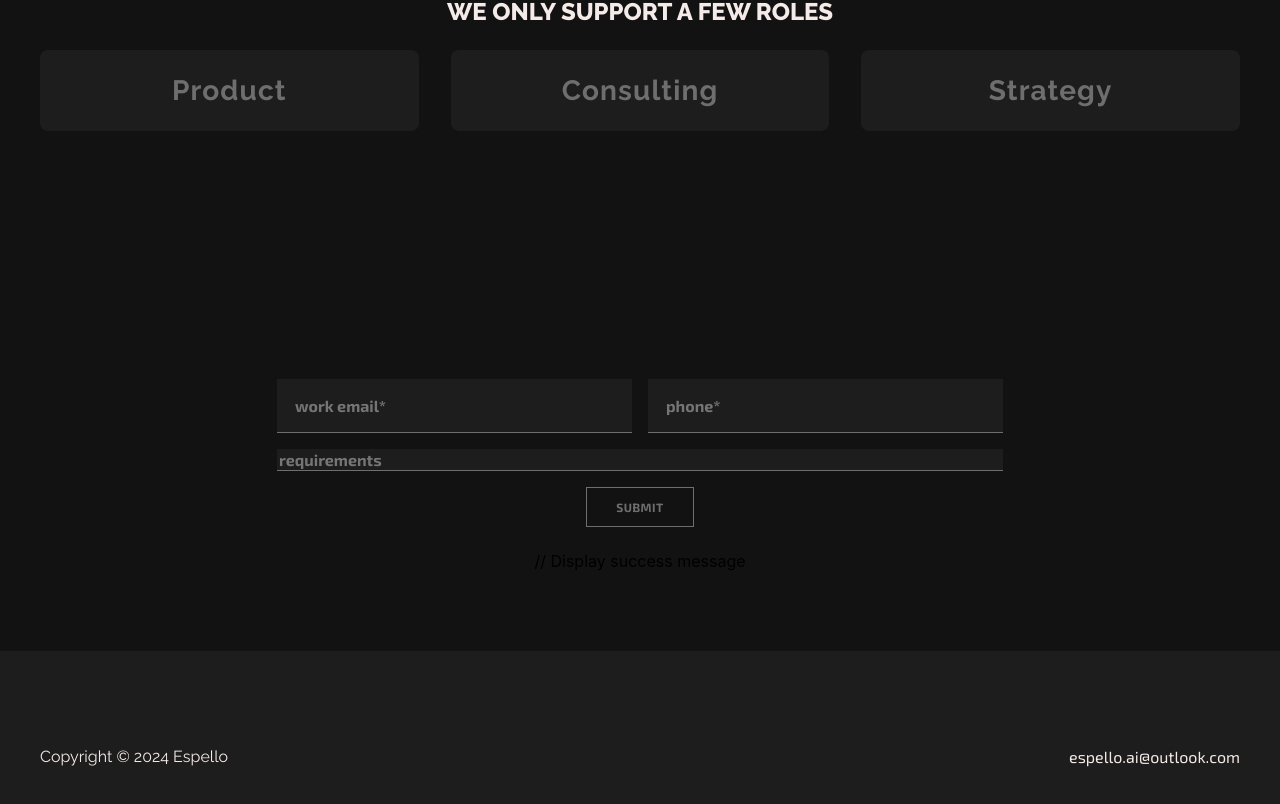
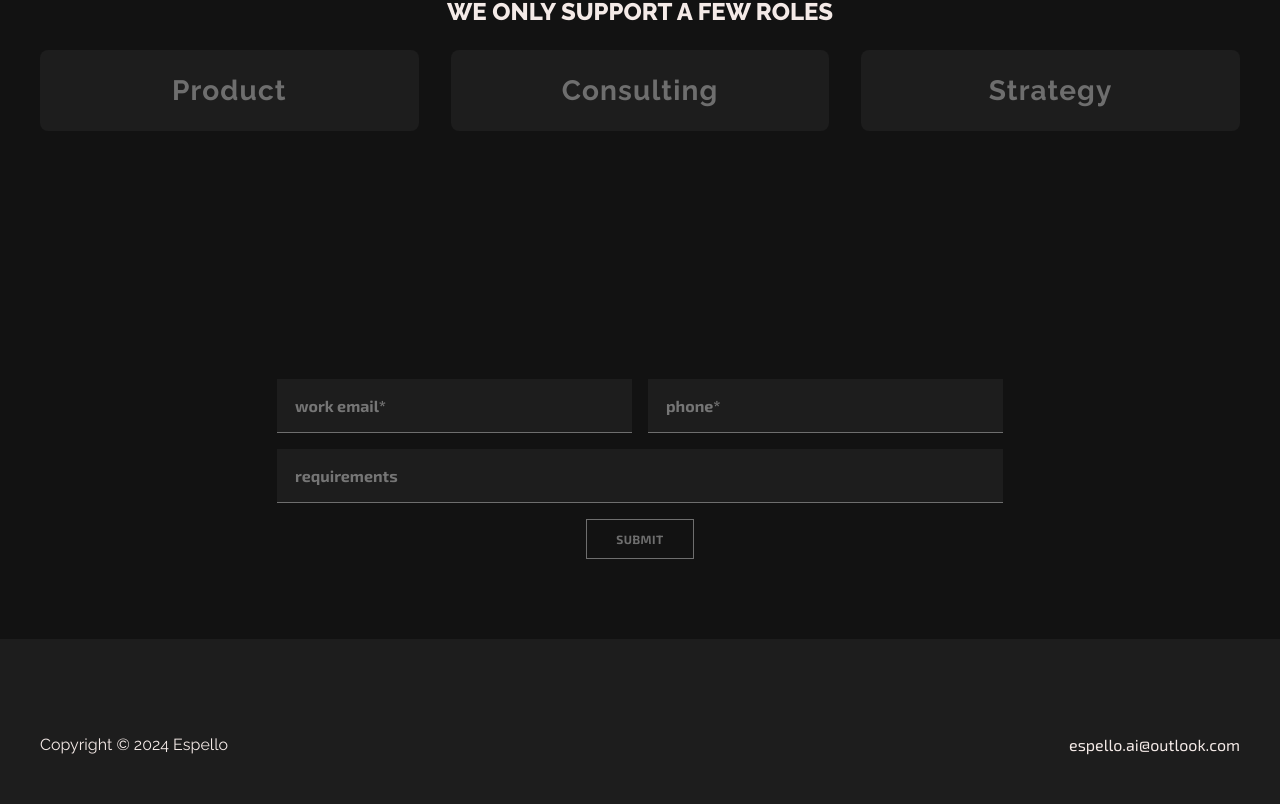
Before and after one commit to Kanespello/espello-frontend, a React (Create React App) app in the folder espello-web/: page / in a window 1280 px wide. Shown: the part 2725-3529 px from the top of the page. Built offline with nearby package versions, Linux system fonts and the light colour scheme; the HTML template or start-up script is replaced by a standard one.

Commit message:
fixing ui unwanted comment text

```diff
--- a/espello-web/src/components/Home/EnterpriseForm/index.css
+++ b/espello-web/src/components/Home/EnterpriseForm/index.css
@@ -127,7 +127,8 @@
 }
 
 .enterprise-form-2-1-left-email,
-.enterprise-form-2-1-left-phone {
+.enterprise-form-2-1-left-phone,
+.enterprise-form-2-1-2-requirements {
     display: flex;
     padding: 16px;
     justify-content: center;
--- a/espello-web/src/components/Home/EnterpriseForm/index.tsx
+++ b/espello-web/src/components/Home/EnterpriseForm/index.tsx
@@ -11,6 +11,17 @@ const EnterpriseForm: FC<EnterpriseFormProps> = ({ targetRef }) => {
     const [requirements, setRequirements] = useState('');
     const [successMessage, setSuccessMessage] = useState('');  // State for handling success message
 
+    const resetSuccessMessage = () =>{
+        setTimeout(()=>{
+            setSuccessMessage('');
+        },2000);
+    }
+
+    const resetFields = () =>{
+        setEmail('');  // Clear email field
+        setPhone('');  // Clear phone field
+        setRequirements('');  // Clear requirements field
+    }
     const handleSubmit = async (event: React.MouseEvent<HTMLDivElement, MouseEvent>) => {
         event.preventDefault();
 
@@ -36,13 +47,13 @@ const EnterpriseForm: FC<EnterpriseFormProps> = ({ targetRef }) => {
             const result = await response.json();
             console.log('Success:', result);
             setSuccessMessage('Form submitted successfully!');  // Set success message
-            setEmail('');  // Clear email field
-            setPhone('');  // Clear phone field
-            setRequirements('');  // Clear requirements field
+            resetSuccessMessage();
+            resetFields();
 
         } catch (error) {
             console.error('Error:', error);
             setSuccessMessage('Failed to submit form.');  // Set failure message
+            resetSuccessMessage();
         }
     };
 
@@ -76,12 +87,14 @@ const EnterpriseForm: FC<EnterpriseFormProps> = ({ targetRef }) => {
                         </div>
                     </div>
                     <div className='enterprise-form-2-1-2'>
+                    <div className='enterprise-form-2-1-2-requirements'>
                         <input
                             className='enterprise-form-2-1-2-requirements-content'
                             placeholder='requirements'
                             value={requirements}
                             onChange={(e) => setRequirements(e.target.value)}
                         />
+                        </div>
                     </div>
                     <div className='enterprise-form-2-1-3'>
                         <div className='enterprise-form-2-1-3-button' onClick={handleSubmit}>
@@ -89,7 +102,7 @@ const EnterpriseForm: FC<EnterpriseFormProps> = ({ targetRef }) => {
                         </div>
                     </div>
                 </div>
-                {successMessage && <div className="enterprise-form-success-message">{successMessage}</div>}  // Display success message
+                {successMessage && <div className="enterprise-form-success-message">{successMessage}</div>}
             </div>
         </div>
     );
--- a/espello-web/src/components/UserIntract/ChatContainer/index.tsx
+++ b/espello-web/src/components/UserIntract/ChatContainer/index.tsx
@@ -58,7 +58,6 @@ const ChatContainer: FC<ChatContainerProps> = ({ threadId, conversationContext})
                 threadId={threadId}
                 interviewertext={interviewerText}
                 setInterviewerText={setInterviewerText}
-
                 conversationContext={conversationContext}
             />
             <Loader
```
